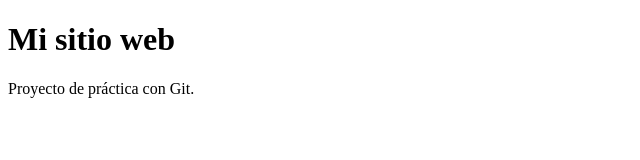
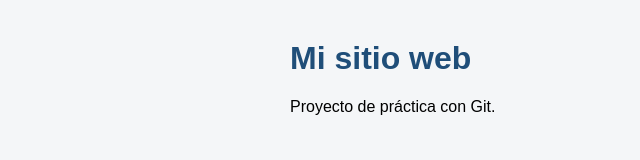
Before and after one commit to Aferberde/lab-github-Berdeja, a plain HTML site: page index.html in a window 1280 px wide. Shown: the whole page, without its empty margins (0-640 px from the left). Drawn offline with Linux system fonts and the light colour scheme.

Commit message:
Agrega estilos principales

```diff
--- a/estilos.css
+++ b/estilos.css
@@ -1 +1,11 @@
-estu
+body {
+ font-family: Arial, sans-serif;
+ max-width: 700px;
+ margin: 40px auto;
+ padding: 0 20px;
+ background: #f4f6f8;
+}
+h1 { color: #1f4e79; }
+form { display: grid; gap: 10px; max-width: 420px; }
+input, button { padding: 10px; }
+button { cursor: pointer; }
```
